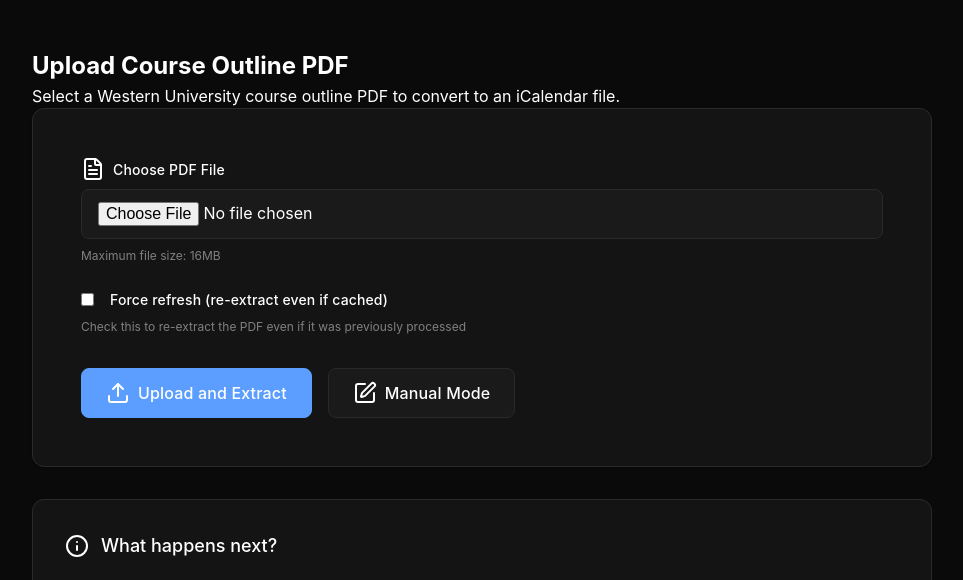
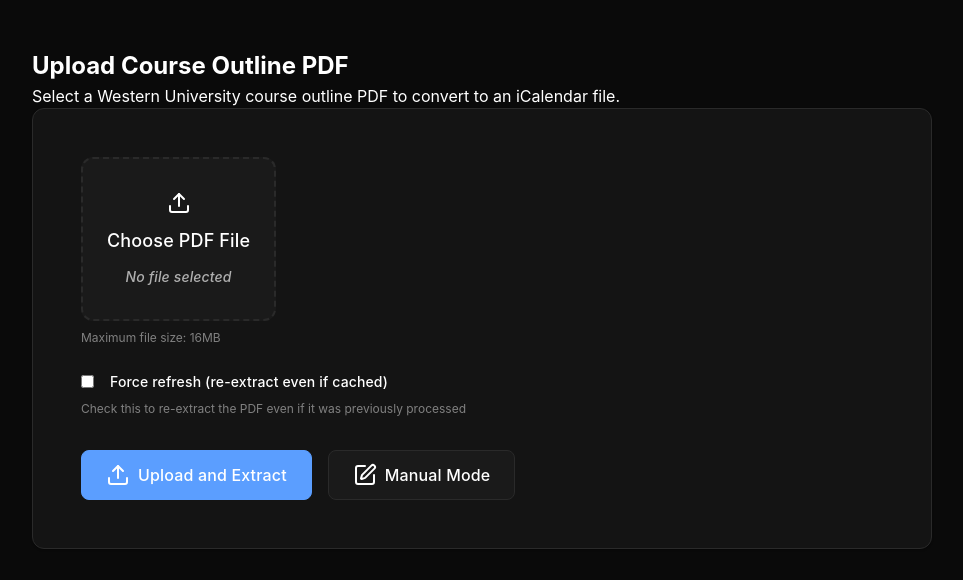
Before and after one commit to KalpKan/Plato, a Flask app: page / in a window 1280 px wide; the page is wider, and only the part inside the window is pictured. Shown: the part 195-775 px from the top of that part, without its empty margins (158-1121 px from the left). Run offline with Flask 3, Linux system fonts and the light colour scheme.

Commit message:
Enhance file input UX and add header navigation
File Input Improvements:
- Custom styled file input with drag-and-drop aesthetic
- Large, clickable area with icon and text
- Visual feedback on hover (border color, shadow, transform)
- File name display that updates when file is selected
- Success state styling when file is selected
- Focus states for accessibility
- Dashed border design for modern look

Header Navigation:
- Calendar icon and title now clickable links to home page
- Smooth hover opacity transition
- Maintains visual consistency while adding functionality
- Cursor pointer on hover for better UX

UX Enhancements:
- File input wrapper with centered content
- Icon animation on hover (scale effect)
- Clear visual states (default, hover, selected, focus)
- Truncated long file names with ellipsis
- Color-coded feedback (accent on hover, success when selected)

```diff
--- a/static/app.js
+++ b/static/app.js
@@ -47,8 +47,16 @@ document.addEventListener('DOMContentLoaded', function() {
  */
 function initFileUpload() {
     const fileInput = document.getElementById('pdf_file');
+    const fileNameDisplay = document.getElementById('file-name');
+
     if (fileInput) {
         fileInput.addEventListener('change', function(e) {
+            // Update file name display
+            if (fileNameDisplay && this.files && this.files.length > 0) {
+                fileNameDisplay.textContent = this.files[0].name;
+                fileNameDisplay.style.color = 'var(--color-success)';
+                fileNameDisplay.style.fontStyle = 'normal';
+            }
             const fileName = e.target.files[0]?.name;
             if (fileName) {
                 // You could add a label or display element to show the selected file name
--- a/static/style.css
+++ b/static/style.css
@@ -137,10 +137,22 @@ header {
     background-color: var(--color-bg-primary);
 }
 
+.header-link {
+    text-decoration: none;
+    color: inherit;
+    display: block;
+    transition: opacity var(--transition-base);
+}
+
+.header-link:hover {
+    opacity: 0.8;
+}
+
 .header-content {
     display: flex;
     align-items: center;
     gap: var(--spacing-lg);
+    cursor: pointer;
 }
 
 .header-icon {
@@ -328,6 +340,89 @@ section h4 {
 .form-group input[type="number"],
 .form-group input[type="date"],
 .form-group input[type="datetime-local"],
+/* File Input Styling */
+.file-input-label {
+    cursor: pointer;
+    display: block;
+    margin-bottom: var(--spacing-xs);
+}
+
+.file-input-wrapper {
+    display: flex;
+    flex-direction: column;
+    align-items: center;
+    justify-content: center;
+    gap: var(--spacing-sm);
+    padding: var(--spacing-xl) var(--spacing-lg);
+    border: 2px dashed var(--color-border);
+    border-radius: var(--radius-lg);
+    background-color: var(--color-bg-tertiary);
+    transition: all var(--transition-base);
+    min-height: 120px;
+    position: relative;
+    overflow: hidden;
+}
+
+.file-input-wrapper:hover {
+    border-color: var(--color-accent);
+    background-color: var(--color-bg-quaternary);
+    transform: translateY(-2px);
+    box-shadow: var(--shadow-md);
+}
+
+.file-input-wrapper i {
+    width: 48px;
+    height: 48px;
+    color: var(--color-accent);
+    transition: transform var(--transition-base);
+}
+
+.file-input-wrapper:hover i {
+    transform: scale(1.1);
+}
+
+.file-input-text {
+    font-size: var(--font-size-lg);
+    font-weight: 500;
+    color: var(--color-text-primary);
+    text-align: center;
+}
+
+.file-input-name {
+    font-size: var(--font-size-sm);
+    color: var(--color-text-secondary);
+    text-align: center;
+    font-style: italic;
+    max-width: 100%;
+    overflow: hidden;
+    text-overflow: ellipsis;
+    white-space: nowrap;
+}
+
+.file-input-hidden {
+    position: absolute;
+    width: 0.1px;
+    height: 0.1px;
+    opacity: 0;
+    overflow: hidden;
+    z-index: -1;
+}
+
+.file-input-hidden:focus + .file-input-wrapper,
+.file-input-label:has(.file-input-hidden:focus) .file-input-wrapper {
+    border-color: var(--color-accent);
+    box-shadow: 0 0 0 3px var(--color-accent-light), var(--shadow-md);
+}
+
+.file-input-label:has(.file-input-hidden:valid) .file-input-wrapper {
+    border-color: var(--color-success-border);
+    border-style: solid;
+}
+
+.file-input-label:has(.file-input-hidden:valid) .file-input-wrapper i {
+    color: var(--color-success);
+}
+
 .form-group input[type="file"],
 .form-group select,
 .form-group textarea {
--- a/templates/base.html
+++ b/templates/base.html
@@ -10,6 +10,7 @@
 <body>
     <div class="container">
         <header>
+            <a href="{{ url_for('index') }}" class="header-link">
                 <div class="header-content">
                     <i data-lucide="calendar" class="header-icon"></i>
                     <div class="header-text">
@@ -17,6 +18,7 @@
                         <p class="subtitle">Transform Western University course outlines into calendar files</p>
                     </div>
                 </div>
+            </a>
         </header>
 
         {% with messages = get_flashed_messages(with_categories=true) %}
--- a/templates/index.html
+++ b/templates/index.html
@@ -9,11 +9,14 @@
 
     <form action="{{ url_for('upload_file') }}" method="POST" enctype="multipart/form-data" class="upload-form">
         <div class="form-group">
-            <label for="pdf_file">
-                <i data-lucide="file-text"></i>
-                Choose PDF File
+            <label for="pdf_file" class="file-input-label">
+                <div class="file-input-wrapper">
+                    <i data-lucide="upload"></i>
+                    <span class="file-input-text">Choose PDF File</span>
+                    <span class="file-input-name" id="file-name">No file selected</span>
+                </div>
+                <input type="file" id="pdf_file" name="pdf_file" accept=".pdf" required class="file-input-hidden">
             </label>
-            <input type="file" id="pdf_file" name="pdf_file" accept=".pdf" required>
             <small>Maximum file size: 16MB</small>
         </div>
 
```
Lines whose indentation alone changed are shown as unchanged.
